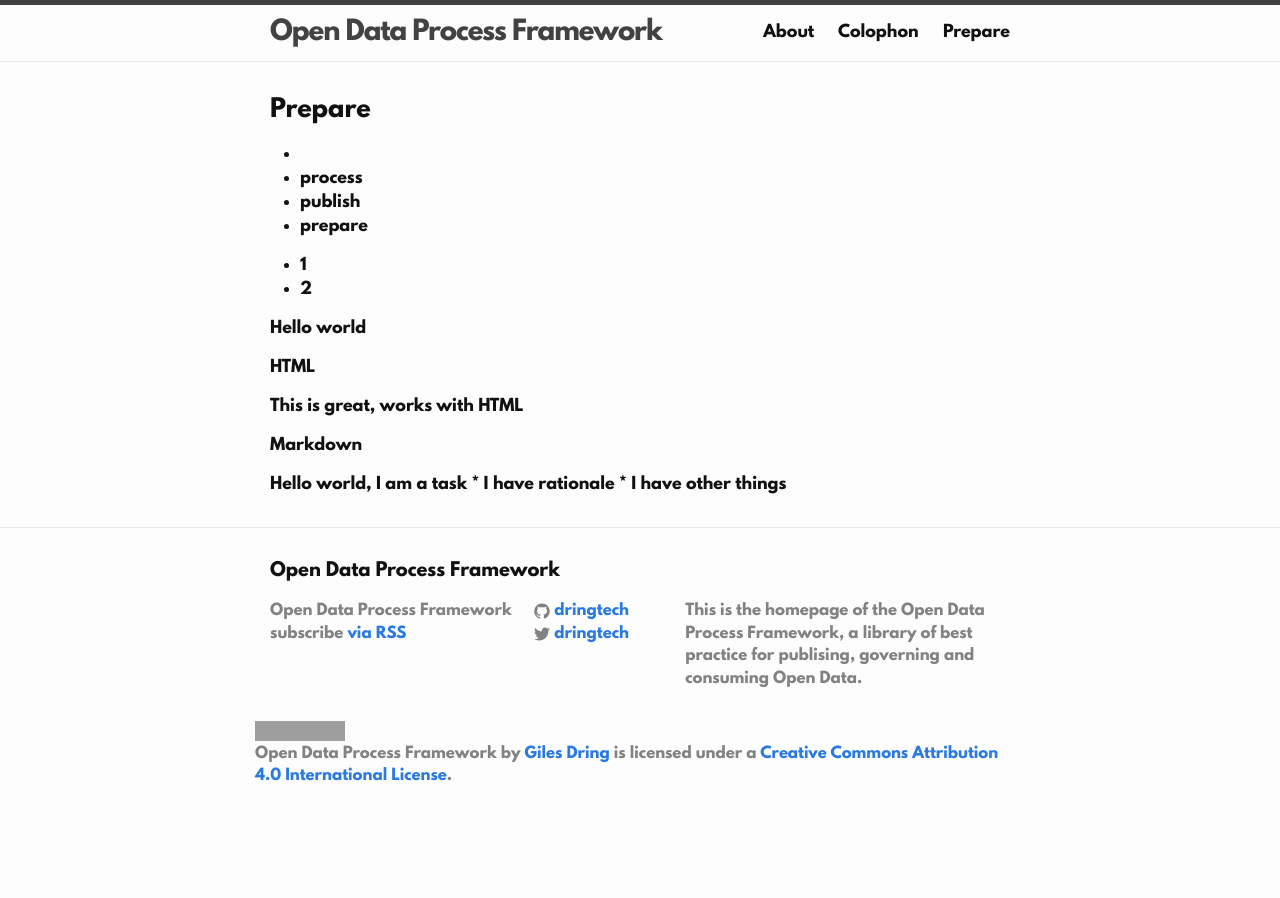
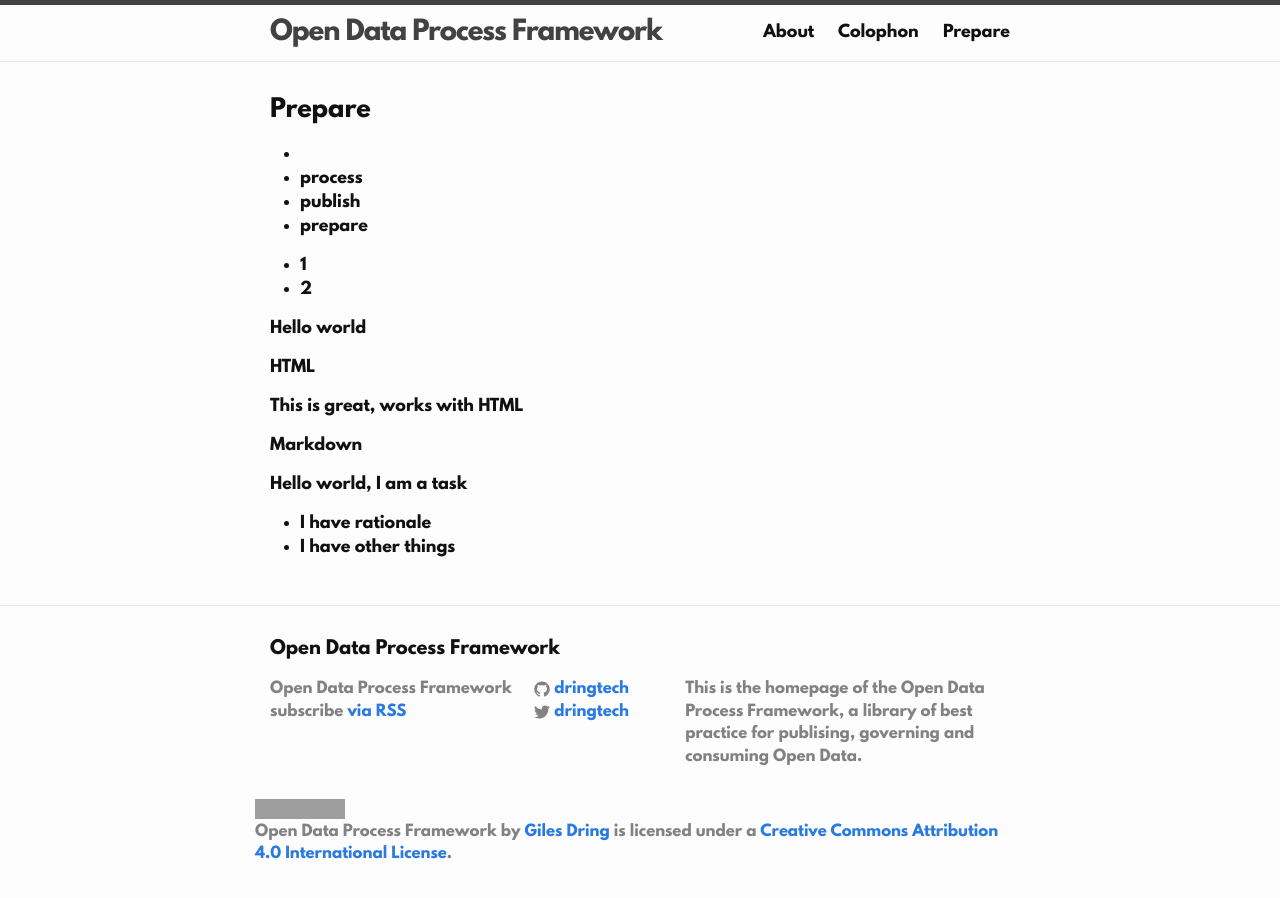
Before and after one commit to dringtech/odpf, a Jekyll site: the page built from process/publish/prepare/index.html, in a window 1280 px wide. Built offline with Jekyll 4.4.1, drawn with Linux system fonts in a browser that asks for light colours; grey boxes are pictures that could not be loaded.

Commit message:
Reintroducing markdownify filter

```diff
--- a/_config.yml
+++ b/_config.yml
@@ -16,5 +16,8 @@ url: "http://odpf.dring.tech" # the base hostname & protocol for your site
 twitter_username: dringtech
 github_username:  dringtech
 
+collections:
+  - tasks
+
 # Build settings
 markdown: kramdown
--- a/_includes/task.html
+++ b/_includes/task.html
@@ -1,4 +1,4 @@
 <div class="task">
   {% capture task_content %}{% include task/{{ include.name }}.md %}{% endcapture %}
-  {{ task_content }}
+  {{ task_content | markdownify }}
 </div>
```
